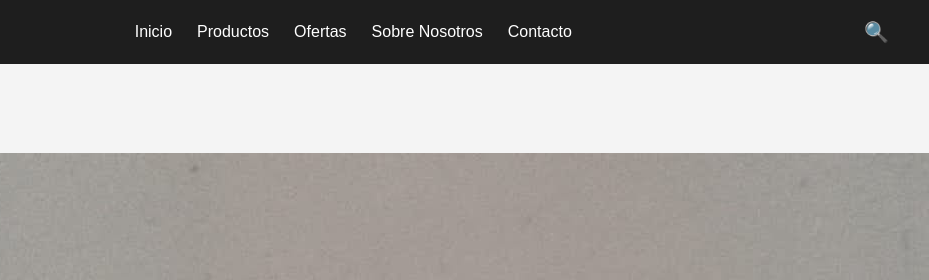
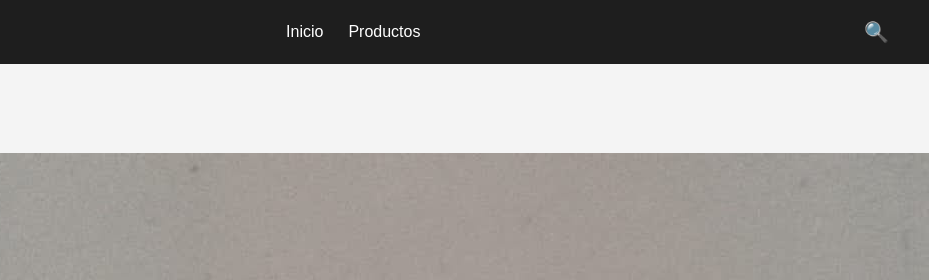
Before and after one commit to bryantjosuev01-dotcom/ventaspro.github.io, a plain HTML site: page productos.html in a window 1280 px wide. Shown: the top 280 px of the page, 351-1280 px from the left. Drawn offline with Linux system fonts and the light colour scheme.

Commit message:
Remove unused navigation links from productos.html
Removed unused navigation links from productos.html.

```diff
--- a/productos.html
+++ b/productos.html
@@ -19,9 +19,6 @@
     <ul class="nav-links">
         <li><a href="index.html">Inicio</a></li>
         <li><a href="productos.html" class="active">Productos</a></li>
-        <li><a href="#">Ofertas</a></li>
-        <li><a href="#">Sobre Nosotros</a></li>
-        <li><a href="#">Contacto</a></li>
     </ul>
 
     <div class="nav-actions">
@@ -29,7 +26,7 @@
     </div>
 </nav>
 
-<!-- ⭐ CONTENIDO PRINCIPAL -->
+
 <header>
     <h1>🛍 Nuestros Productos</h1>
     <p>Haz clic en un producto para ver más detalles 📦</p>
```
